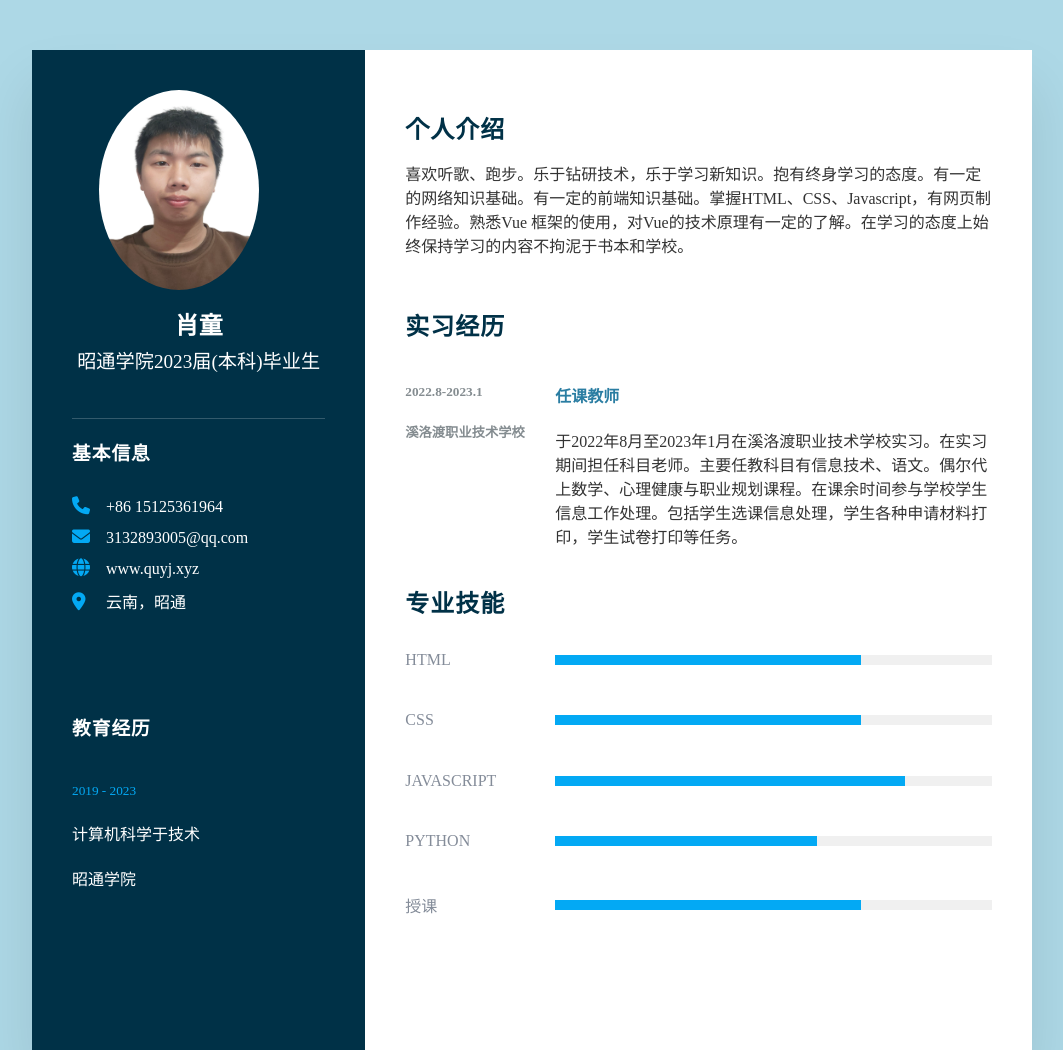
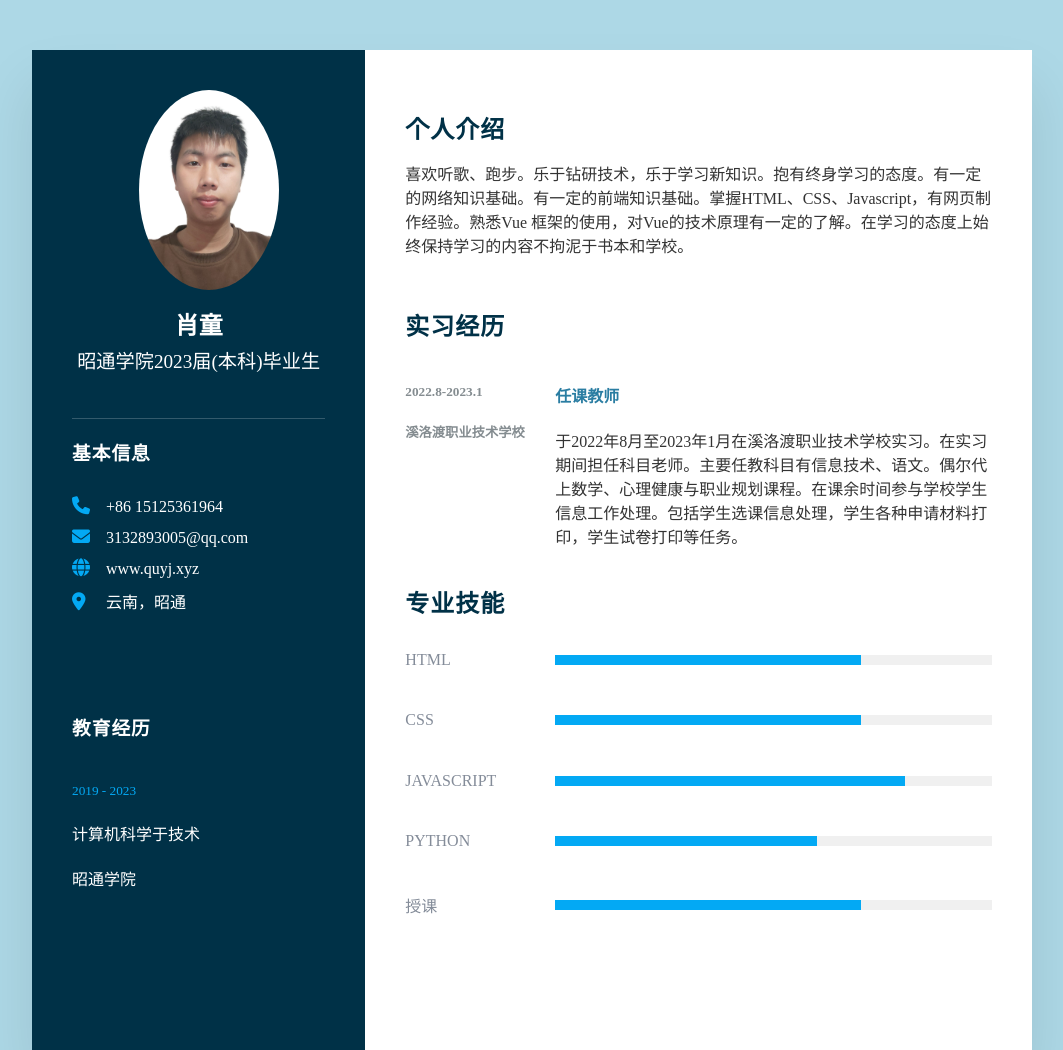
Before and after one commit to tong-xiao-arch/tong-xiao-arch.github.io, a plain HTML site: page index.html in a window 1280 px wide. Shown: the top 1050 px of the page, without its empty margins (108-1171 px from the left). Drawn offline with Linux system fonts and the light colour scheme.

Commit message:
Update csss.css

```diff
--- a/csss.css
+++ b/csss.css
@@ -44,11 +44,11 @@ justify-content: center;
   overflow: hidden;
 }
 .imgbox img{
-  width: 80%;
+  width: 70%;
   height: 100%;
   position: absolute;
   top: 0;
-  left: 0;
+  left: 20%;
   border-radius: 50%;
 }
 .profiletext h2{
```
